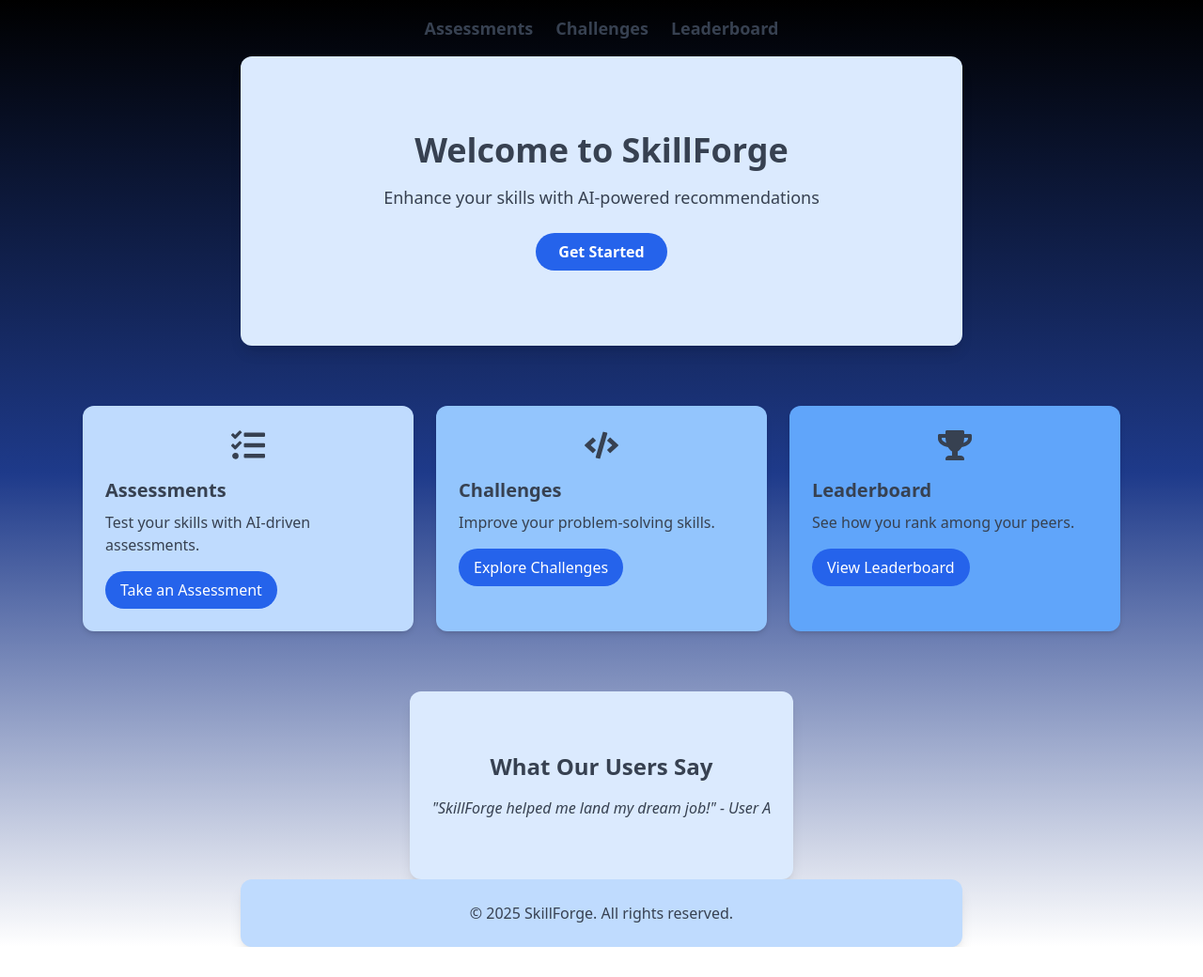
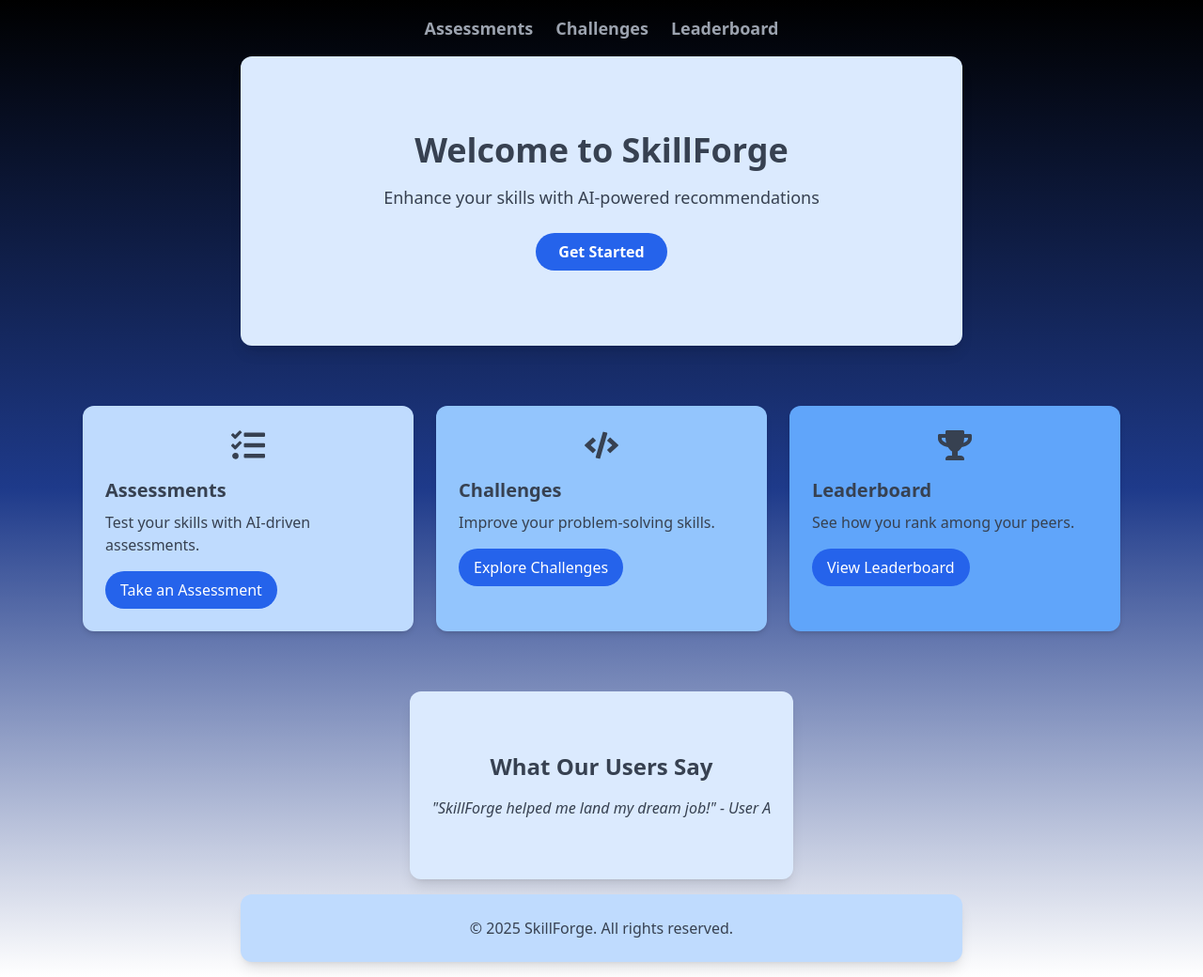
Before and after one commit to akshatranjan25/Skillforge, a React (Vite) app in the folder skillforge-app/: page / in a window 1280 px wide. Shown: the whole page at 94% size. Before the commit the page ends 1008 px from the top, so only its background shows below. Built offline with nearby package versions, Linux system fonts and the light colour scheme.

Commit message:
Minor changes in Home

```diff
--- a/skillforge-app/src/pages/Home.tsx
+++ b/skillforge-app/src/pages/Home.tsx
@@ -17,9 +17,9 @@ const Home = () => {
     <div className={`min-h-screen bg-gradient-to-b from-black via-blue-900 to-white transition-colors duration-500 ${isScrolled ? "text-gray-900" : "text-gray-700"} flex flex-col items-center justify-center px-4 overflow-hidden`}>
       {/* Navigation Bar */}
       <nav className="w-full max-w-4xl flex justify-center space-x-6 py-4">
-        <Link to="/assessments" className="text-lg font-semibold hover:text-blue-300 transition duration-300">Assessments</Link>
-        <Link to="/challenges" className="text-lg font-semibold hover:text-blue-300 transition duration-300">Challenges</Link>
-        <Link to="/leaderboard" className="text-lg font-semibold hover:text-blue-300 transition duration-300">Leaderboard</Link>
+        <Link to="/Assessments" className="text-lg font-semibold text-gray-400 hover:text-blue-300 transition duration-300">Assessments</Link>
+        <Link to="/Challenges" className="text-lg font-semibold text-gray-400 hover:text-blue-300 transition duration-300">Challenges</Link>
+        <Link to="/Leaderboard" className="text-lg font-semibold text-gray-400 hover:text-blue-300 transition duration-300">Leaderboard</Link>
       </nav>
 
       {/* Hero Section */}
@@ -58,7 +58,7 @@ const Home = () => {
       </section>
 
       {/* Footer */}
-      <footer className="py-6 text-center bg-blue-200 w-full max-w-3xl rounded-xl shadow-lg hover:scale-105 transition-transform">
+      <footer className="py-6 text-center mt-4 mb-4 bg-blue-200 w-full max-w-3xl rounded-xl shadow-lg hover:scale-105 transition-transform">
         <p>&copy; 2025 SkillForge. All rights reserved.</p>
       </footer>
     </div>
```
